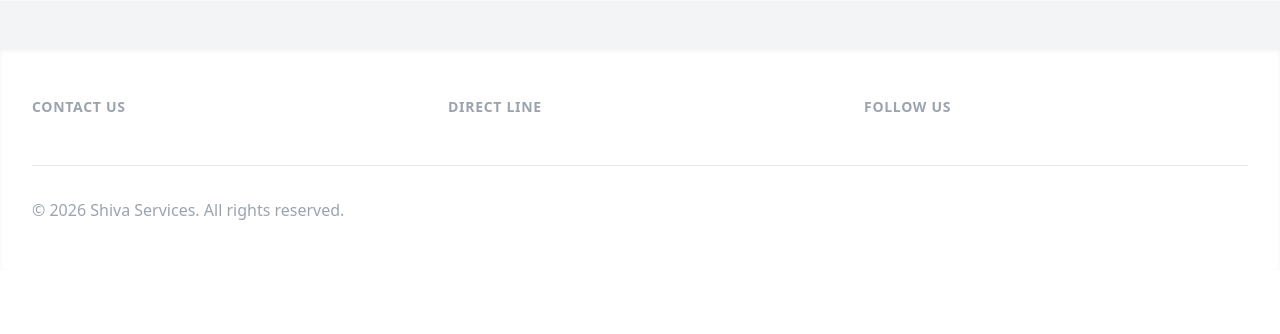
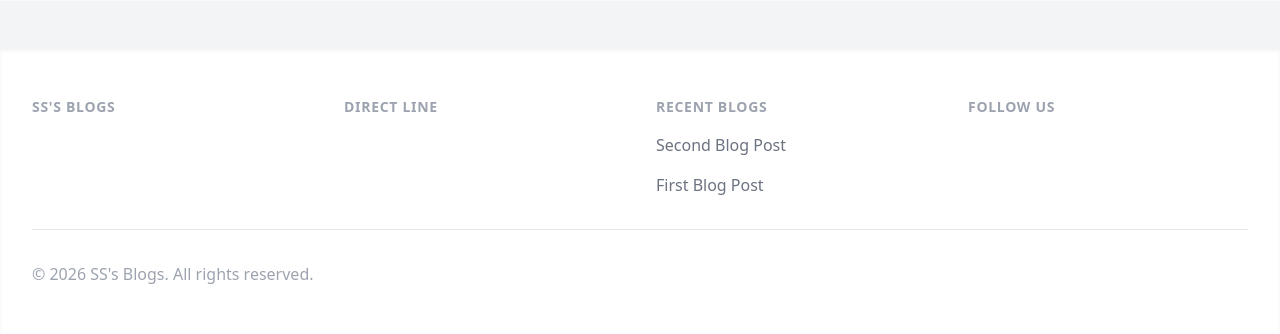
Before and after one commit to Rajubca/mainsite, a Django app: page /blog/ in a window 1280 px wide. Shown: the part 957-1291 px from the top of the page. Before the commit the page ends 1177 px from the top, so only its background shows below. Run offline with Django 5.2, Linux system fonts and the light colour scheme; data comes from the database, SQL or seed files in the repository; both versions use the stored data as it was after the commit; data that the repository does not hold is empty; style sheets or scripts are compiled from the project's sources; parts of the project's set-up code (start-up, migrations or seed data) failed here and were passed over; some libraries are stand-ins or nearby versions.

Commit message:
feat: Add recent blogs to footer and change site name to SS's Blogs
Co-authored-by: Rajubca <195730625+Rajubca@users.noreply.github.com>

```diff
--- /dev/null
+++ b/blog/templatetags/blog_tags.py
@@ -0,0 +1,8 @@
+from django import template
+from blog.models import Post
+
+register = template.Library()
+
+@register.simple_tag
+def get_recent_posts(count=3):
+    return Post.objects.filter(status='published').order_by('-created_date')[:count]
--- a/core/models.py
+++ b/core/models.py
@@ -2,7 +2,7 @@ from django.db import models
 
 class SiteSettings(models.Model):
     # Site Identity
-    site_name = models.CharField(max_length=100, default="Shiva Services")
+    site_name = models.CharField(max_length=100, default="SS's Blogs")
 
     # Contact Info
     email = models.EmailField(default='contact@shivaservices.co.in')
--- a/templates/base.html
+++ b/templates/base.html
@@ -36,17 +36,17 @@
         <!-- Global Footer -->
         <footer class="bg-white dark:bg-gray-800 shadow-inner mt-12 transition-colors duration-300">
             <div class="max-w-7xl mx-auto py-12 px-4 sm:px-6 lg:px-8">
-                <div class="grid grid-cols-1 md:grid-cols-3 gap-8">
+                <div class="grid grid-cols-1 md:grid-cols-4 gap-8">
                     <!-- Brand & Address -->
-                    <div>
-                        <h3 class="text-sm font-semibold text-gray-400 dark:text-gray-300 tracking-wider uppercase">Contact Us</h3>
+                    <div class="col-span-1 md:col-span-1">
+                        <h3 class="text-sm font-semibold text-gray-400 dark:text-gray-300 tracking-wider uppercase">{{ site_settings.site_name|default:"SS's Blogs" }}</h3>
                         <p class="mt-4 text-base text-gray-500 dark:text-gray-400">
                             {{ site_settings.address|linebreaksbr }}
                         </p>
                     </div>
 
                     <!-- Direct Contact -->
-                    <div>
+                    <div class="col-span-1 md:col-span-1">
                         <h3 class="text-sm font-semibold text-gray-400 dark:text-gray-300 tracking-wider uppercase">Direct Line</h3>
                         <ul class="mt-4 space-y-4">
                             <li>
@@ -62,7 +62,26 @@
                         </ul>
                     </div>
 
+                    <!-- Related Blogs (Added via Context Processor or Tag later) -->
+                    <div class="col-span-1 md:col-span-1">
+                        <h3 class="text-sm font-semibold text-gray-400 dark:text-gray-300 tracking-wider uppercase">Recent Blogs</h3>
+                        <ul class="mt-4 space-y-4" id="footer-recent-blogs">
+                            {% load blog_tags %}
+                            {% get_recent_posts 3 as recent_posts %}
+                            {% for r_post in recent_posts %}
+                            <li>
+                                <a href="{% url 'blog:post_detail' r_post.slug %}" class="text-base text-gray-500 dark:text-gray-400 hover:text-gray-900 dark:hover:text-white transition-colors line-clamp-2">
+                                    {{ r_post.title }}
+                                </a>
+                            </li>
+                            {% empty %}
+                            <li><span class="text-gray-400 text-sm">No recent posts.</span></li>
+                            {% endfor %}
+                        </ul>
+                    </div>
+
                     <!-- Social -->
+
                     <div>
                         <h3 class="text-sm font-semibold text-gray-400 dark:text-gray-300 tracking-wider uppercase">Follow Us</h3>
                         <div class="mt-4 flex space-x-6">
@@ -107,7 +126,7 @@
 
                 <div class="mt-8 border-t border-gray-200 dark:border-gray-700 pt-8 flex items-center justify-between">
                     <p class="text-base text-gray-400 dark:text-gray-500">
-                        &copy; {% now "Y" %} Shiva Services. All rights reserved.
+                        &copy; {% now "Y" %} {{ site_settings.site_name|default:"SS's Blogs" }}. All rights reserved.
                     </p>
                 </div>
             </div>
```
Also changed, not shown: blog/templatetags/__init__.py (added), core/migrations/0010_sitesettings_site_name.py, db.sqlite3.
